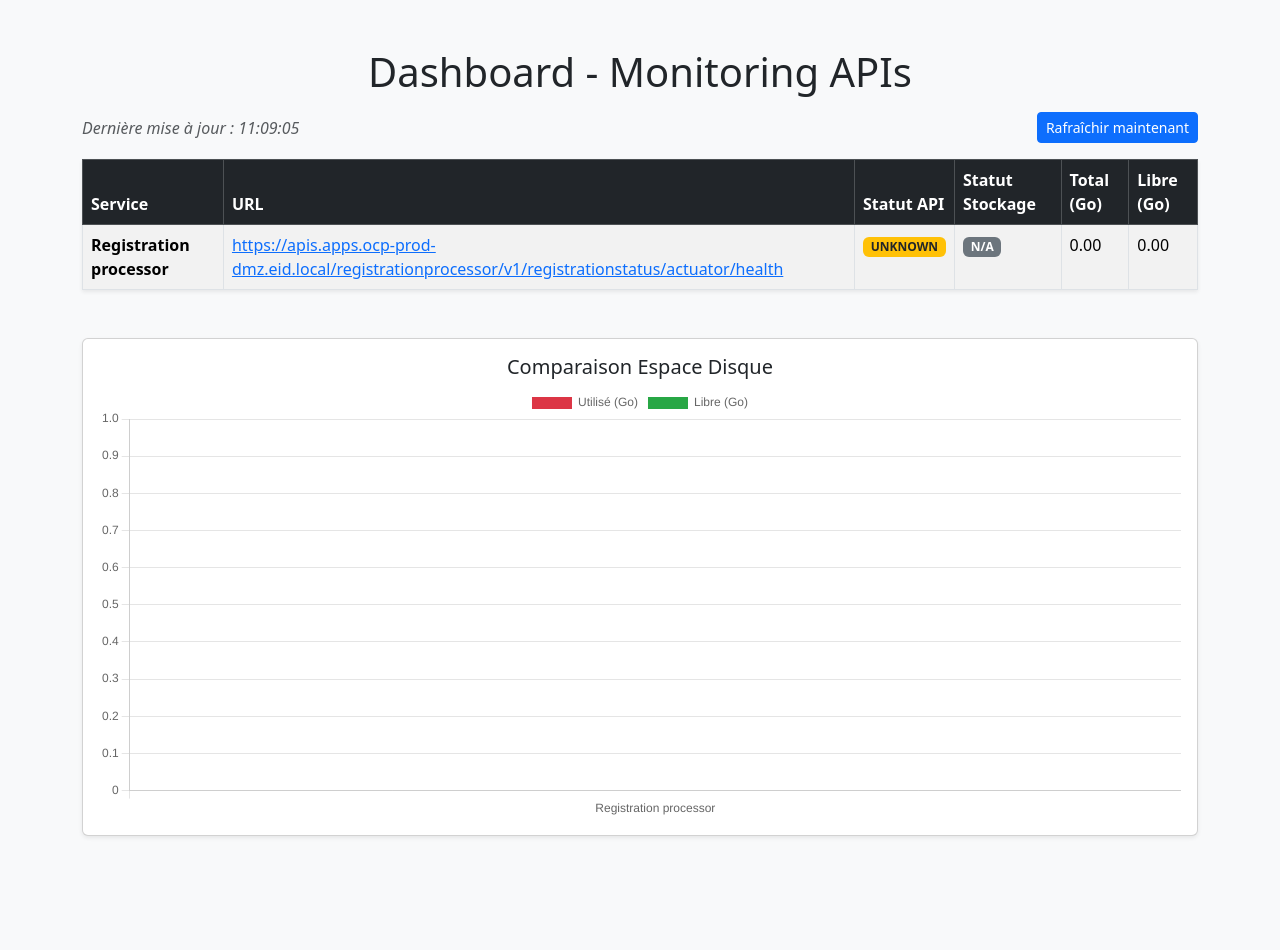
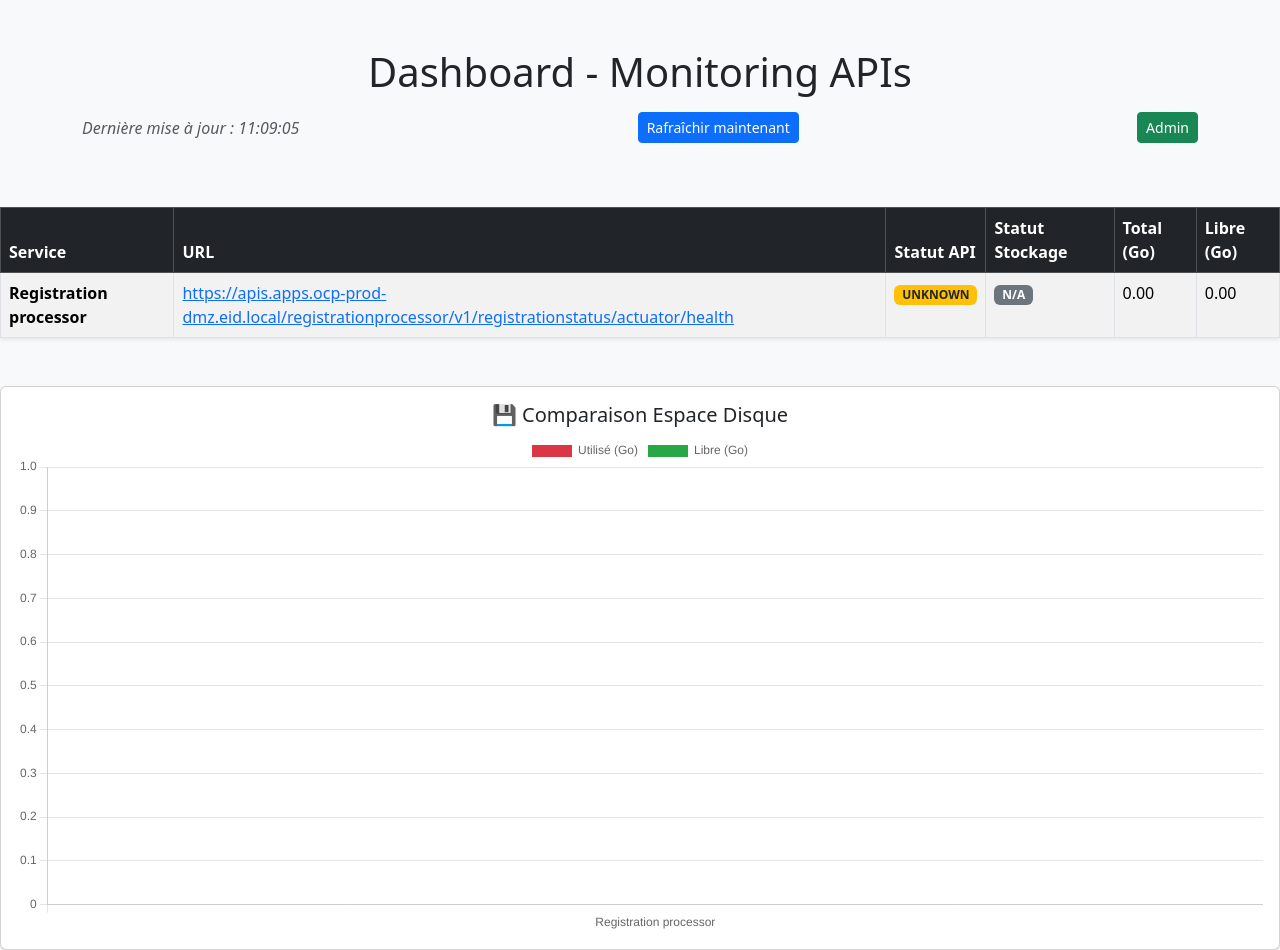
Before and after one commit to bbrilliant/monitoring_project, a Django app: page / in a window 1280 px wide. Before the commit the page ends 837 px from the top, so only its background shows below. Run offline with Django 5.2, Linux system fonts and the light colour scheme; data comes from the database, SQL or seed files in the repository; data that the repository does not hold is empty; some libraries are stand-ins or nearby versions.

Commit message:
Adding admin button

```diff
--- a/dashboard/templates/dashboard/dashboard.html
+++ b/dashboard/templates/dashboard/dashboard.html
@@ -19,6 +19,8 @@
             Dernière mise à jour : en attente...
         </p>
         <button class="btn btn-primary btn-sm" onclick="loadData()">Rafraîchir maintenant</button>
+        <button class="btn btn-success btn-sm" href="{% url 'admin:index' %}">Admin</button>
+    </div>
     </div>
 
     <!-- Tableau des APIs -->
@@ -39,7 +41,7 @@
     <!-- Graphique -->
     <div class="card mt-5 shadow-sm">
         <div class="card-body">
-            <h5 class="card-title text-center">Comparaison Espace Disque</h5>
+            <h5 class="card-title text-center">💾 Comparaison Espace Disque</h5>
             <canvas id="diskChart" height="120"></canvas>
         </div>
     </div>
```
